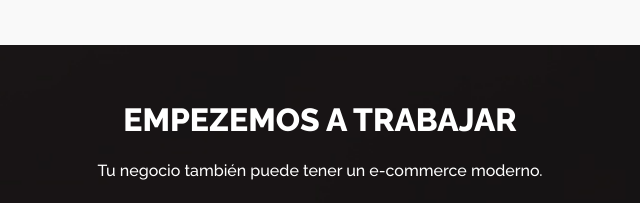
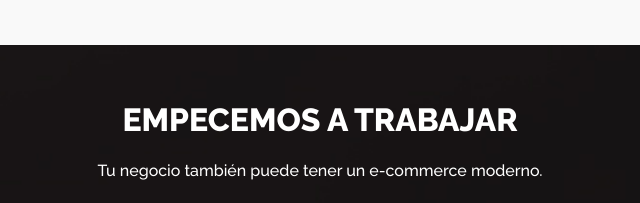
Before and after one commit to walcher/Landing-Ecommerce, a plain HTML site: page ar/index.html in a window 1280 px wide. Shown: the part 4297-4500 px from the top of the page, 320-960 px from the left. Drawn offline with nearby package versions, Linux system fonts and the light colour scheme; a script that the page names is missing.

Commit message:
update 30102020

```diff
--- a/ar/index.html
+++ b/ar/index.html
@@ -346,7 +346,7 @@
         <div class="row py-5" id="contacto">
             <div class="col-12 px-0">
                 <section class="container py-2">
-                    <h1 class="titulo-seccion c-blanco">Empezemos a trabajar</h1>
+                    <h1 class="titulo-seccion c-blanco">Empecemos a trabajar</h1>
                     <p class="contacto-texto py-2">Tu negocio también puede tener un e-commerce moderno.</p>
                     <div class="row justify-content-center">
                         <form class="col-12 col-sm-6">
```
Also changed, not shown: index.html (+1 -1 lines).
